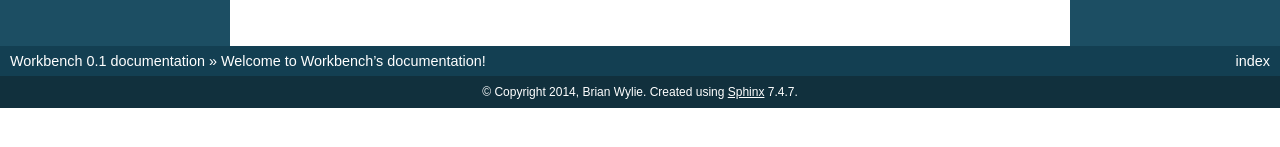
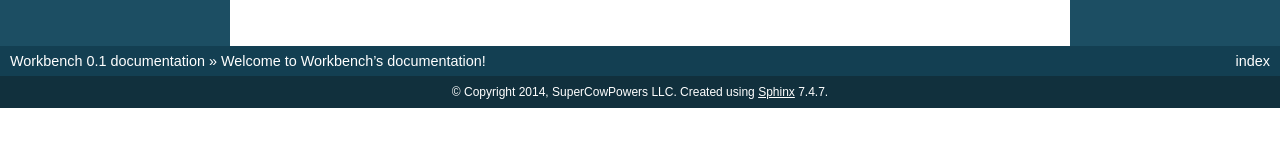
Before and after one commit to ollie314/workbench, a Sphinx documentation site: the page built from docs/index.rst, in a window 1280 px wide. Shown: the part 253-400 px from the top of the page. Built offline with Sphinx 7.4.7, drawn with Linux system fonts in a browser that asks for light colours.

Commit message:
changing docs copyright
Former-commit-id: c2c460f5f474dc7fda0536e861a355b5c6ae27ee

```diff
--- a/docs/conf.py
+++ b/docs/conf.py
@@ -49,7 +49,7 @@ master_doc = 'index'
 
 # General information about the project.
 project = u'Workbench'
-copyright = u'2014, Brian Wylie'
+copyright = u'2014, SuperCowPowers LLC'
 
 # The version info for the project you're documenting, acts as replacement for
 # |version| and |release|, also used in various other places throughout the
```
